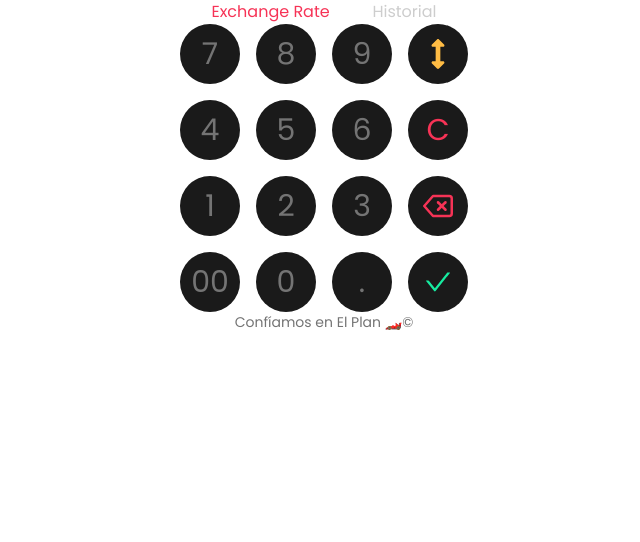
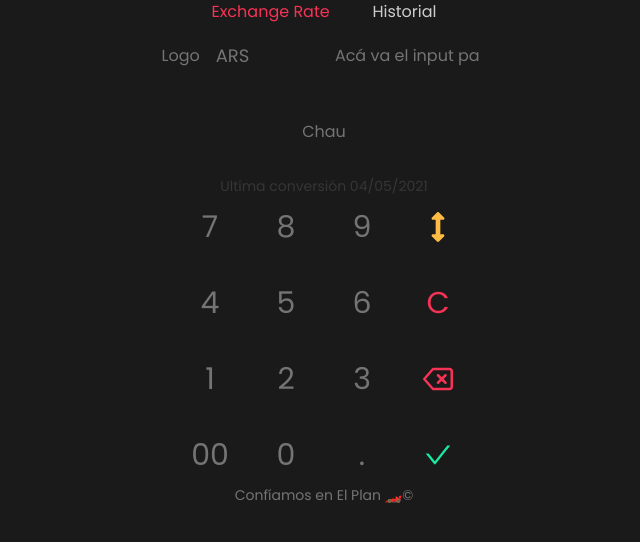
Before and after one commit to FrancoMusolino/conversor, a React (Create React App) app: page / in a window 1280 px wide. Shown: the top 542 px of the page, without its empty margins (316-956 px from the left). Built offline with nearby package versions, Linux system fonts and the light colour scheme.

Commit message:
First steps with Form & Formik

```diff
--- a/package.json
+++ b/package.json
@@ -10,6 +10,7 @@
     "@testing-library/jest-dom": "^5.16.4",
     "@testing-library/react": "^13.3.0",
     "@testing-library/user-event": "^13.5.0",
+    "formik": "^2.2.9",
     "framer-motion": "^6.3.16",
     "react": "^18.2.0",
     "react-dom": "^18.2.0",
--- a/src/components/controls/Button.js
+++ b/src/components/controls/Button.js
@@ -13,7 +13,6 @@ const Button = ({ children, handleClick = () => console.log('hola') }) => {
         width='60px'
         height='60px'
         bgColor='brand.background'
-        color='brand.textGray'
         borderRadius='full'
         justifyContent='center'
         cursor='pointer'
--- /dev/null
+++ b/src/components/form/Form.js
@@ -0,0 +1,17 @@
+import React from 'react';
+import { Formik } from 'formik';
+import { Box, Stack } from '@chakra-ui/react';
+import FormInput from './FormInput';
+
+const Form = () => {
+  return (
+    <Formik>
+      <Stack direction='column' gap={8}>
+        <FormInput />
+        <Box>Chau</Box>
+      </Stack>
+    </Formik>
+  );
+};
+
+export default Form;
--- /dev/null
+++ b/src/components/form/FormContainer.js
@@ -0,0 +1,17 @@
+import React from 'react';
+import { Stack, Text } from '@chakra-ui/react';
+
+import Form from './Form';
+
+const FormContainer = () => {
+  return (
+    <Stack direction='column' gap={8} textAlign='center'>
+      <Form />
+      <Text fontSize='sm' color='brand.textDarkGray'>
+        Ultíma conversión 04/05/2021
+      </Text>
+    </Stack>
+  );
+};
+
+export default FormContainer;
--- /dev/null
+++ b/src/components/form/FormInput.js
@@ -0,0 +1,48 @@
+import React from 'react';
+import {
+  Flex,
+  FormLabel,
+  Select,
+  Stack,
+  Text,
+  Box,
+  useQuery,
+} from '@chakra-ui/react';
+
+const FormInput = () => {
+  // useQuery('currencies', fetchCurrencies)
+
+  return (
+    <Box padding='2'>
+      <Stack
+        width='325px'
+        direction='row'
+        justifyContent='space-between'
+        alignItems='center'
+      >
+        <Flex alignItems='center' justifyContent='space-around' width='50%'>
+          <FormLabel margin={0} htmlFor='currencies'>
+            Logo
+          </FormLabel>
+          <Select
+            id='currencies'
+            focusBorderColor='transparent'
+            icon=''
+            size='lg'
+            border='none'
+            placeholder='ARS'
+            _focus={{
+              backgroundColor: 'green',
+            }}
+          >
+            <option value='option1'>Option 1hgdflhsghdgihjgsldj</option>
+            <option value='option2'>Option 2</option>
+          </Select>
+        </Flex>
+        <Text width='50%'>Acá va el input pa</Text>
+      </Stack>
+    </Box>
+  );
+};
+
+export default FormInput;
--- a/src/components/layout/Footer.js
+++ b/src/components/layout/Footer.js
@@ -4,9 +4,7 @@ import { Text } from '@chakra-ui/react';
 const Footer = () => {
   return (
     <footer>
-      <Text fontSize='sm' color='brand.textGray'>
-        Confíamos en El Plan 🏎️©
-      </Text>
+      <Text fontSize='sm'>Confíamos en El Plan 🏎️©</Text>
     </footer>
   );
 };
--- a/src/components/layout/Layout.js
+++ b/src/components/layout/Layout.js
@@ -1,5 +1,5 @@
 import React from 'react';
-import { Container } from '@chakra-ui/react';
+import { Container, Stack } from '@chakra-ui/react';
 import Footer from './Footer';
 import Header from './Header';
 
--- a/src/pages/Home.js
+++ b/src/pages/Home.js
@@ -1,10 +1,12 @@
 import React from 'react';
 
 import ControlsContainer from '../components/controls/ControlsContainer';
+import FormContainer from '../components/form/FormContainer';
 
 const Home = () => {
   return (
     <>
+      <FormContainer />
       <ControlsContainer />
     </>
   );
--- a/src/styles/theme.js
+++ b/src/styles/theme.js
@@ -5,6 +5,7 @@ const colors = {
     primary: '#F63356',
     background: '#1A1A1A',
     textGray: '#747474',
+    textDarkGray: '#363636',
     textWhite: '#CDCDCD',
   },
   status: {
@@ -18,6 +19,8 @@ const styles = {
     body: {
       WebkitTapHighlightColor: 'transparent',
       fontFamily: 'Poppins,  sans-serif;',
+      backgroundColor: '#1A1A1A',
+      color: '#747474',
     },
     a: {
       textDecoration: 'none',
```
Also changed, not shown: src/components/form/CurrencyIcon.js (added, +8 -0 lines), 1 other file (tests, documents, lock files or other folders).
